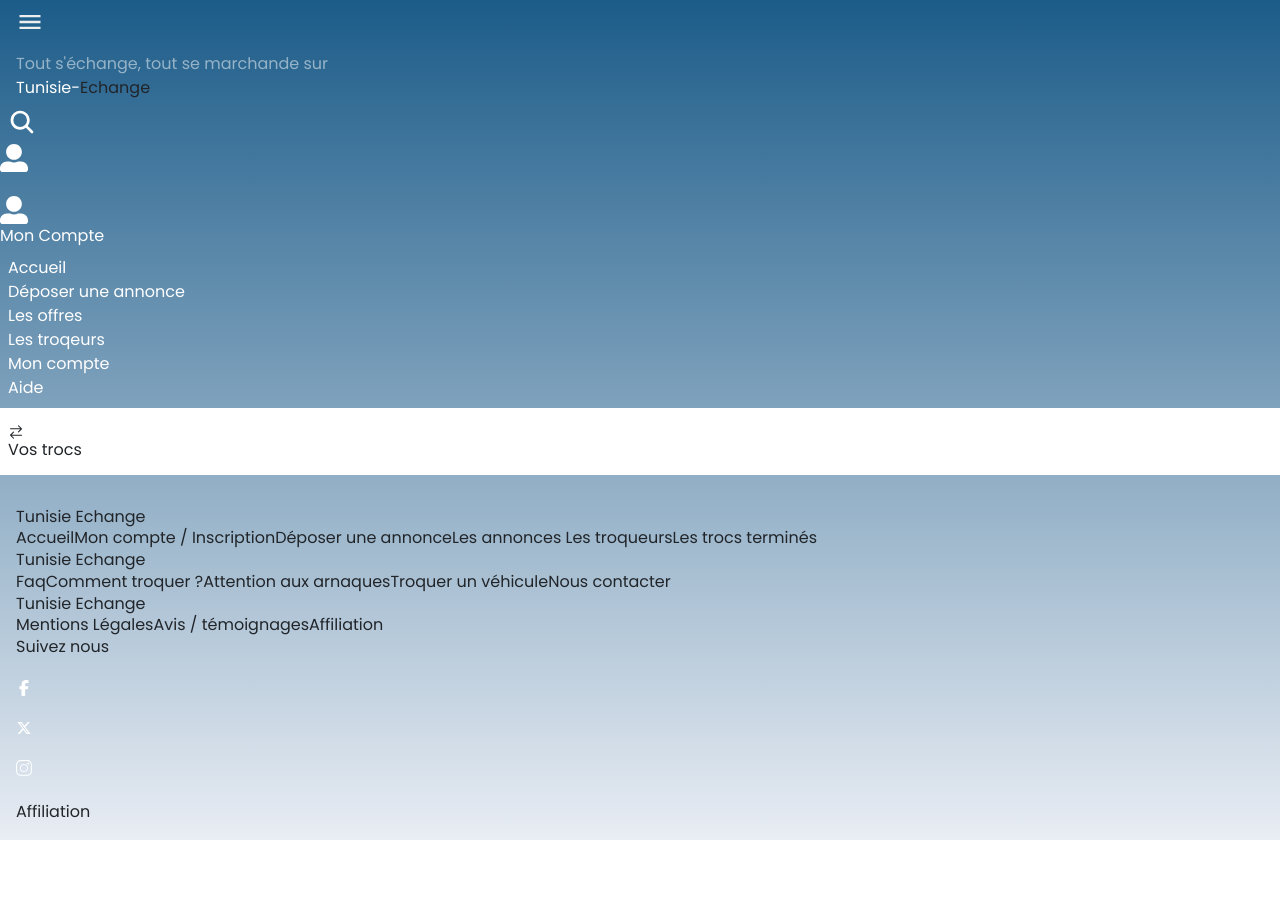
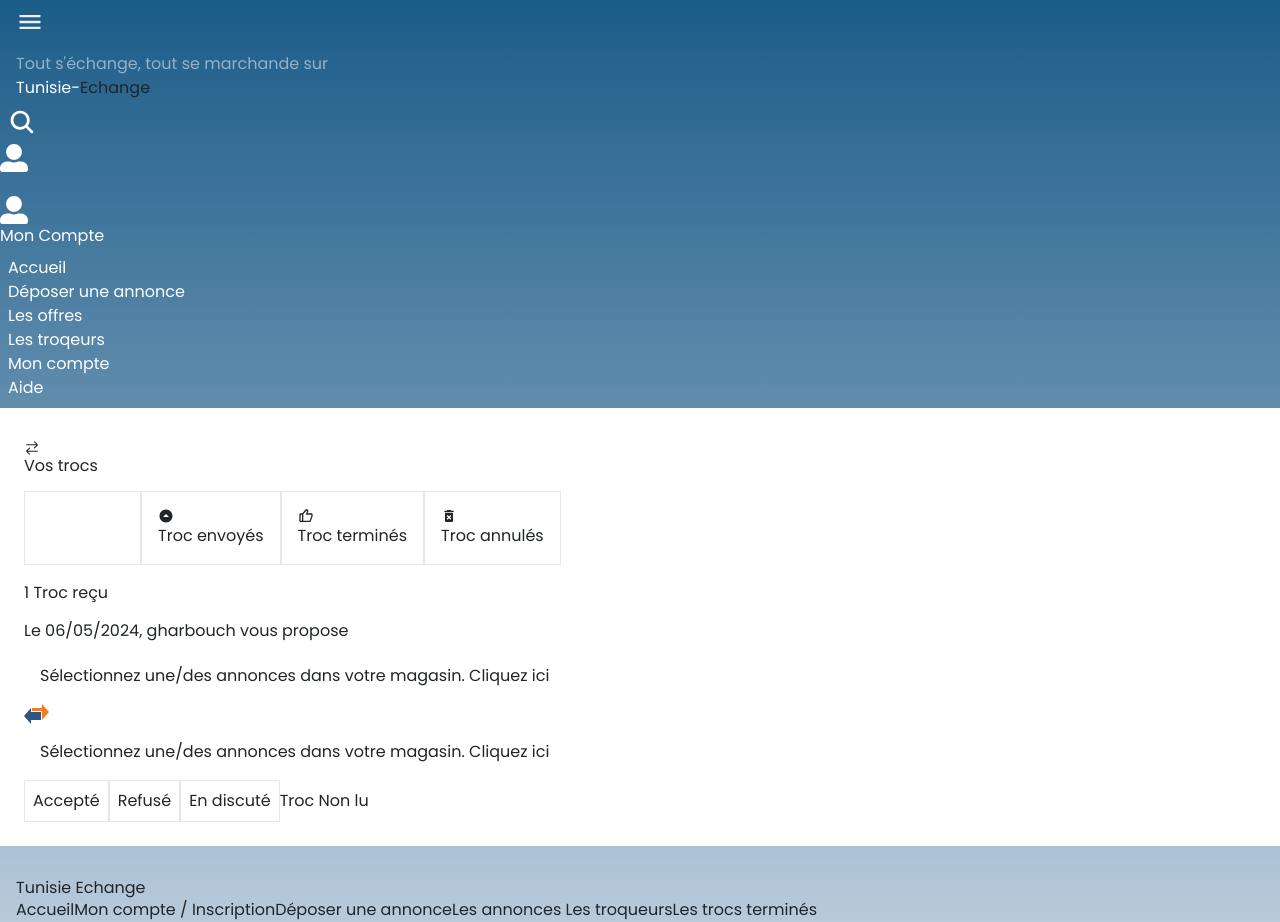
Before and after one commit to GharbiHaithem/tunisian-troc, a React (Vite) app: page /mytrocs in a window 1280 px wide. Shown: the top 922 px of the page. Before the commit the page ends 840 px from the top, so only its background shows below. Built offline with nearby package versions, Linux system fonts and the light colour scheme.

Commit message:
updateV1

```diff
--- a/src/Component/MyTrocs/index.jsx
+++ b/src/Component/MyTrocs/index.jsx
@@ -1,11 +1,45 @@
 import React from 'react'
 import { GoArrowSwitch } from "react-icons/go";
+import { IoMdArrowDropdownCircle } from "react-icons/io";
+import { IoMdArrowDropupCircle } from "react-icons/io";
+import { BiLike } from "react-icons/bi";
+import { MdDeleteForever } from "react-icons/md";
+import i1 from '../../images/echange.png'
 const MyTrocs = () => {
   return (
-    <div className='md:w-[80%] bg-white h-[max-content] mx-auto w-full p-2'>
+    <div className='md:w-[80%] bg-white h-[max-content] mx-auto w-full p-4'>
         <div className='flex gap-1 text-lg font-bold py-2 text-[#1c5c89]'>
         <GoArrowSwitch />  <h5>Vos trocs</h5>
         </div>
+        <div className='flex md:flex-row md:w-[90%] w-full md:mx-auto md:justify-between flex-wrap gap-1 md:px-5 mt-2'>
+               <button className='md:w-[20%]  w-[calc(50%-4px)] p-3 border-1 border-[#1c5c89]  bg-[#1c5c89] text-white flex flex-col justify-center items-center gap-2'><IoMdArrowDropdownCircle  className='font-bold text-2xl'/><span>Troc reçus</span></button>
+               <button className='md:w-[20%] w-[calc(50%-4px)] p-3 border-1 border-[#1c5c89] text-[#1c5c89] bg-white flex flex-col justify-center items-center gap-2'><IoMdArrowDropupCircle  className='font-bold text-2xl'/><span>Troc envoyés</span></button>
+               <button className='md:w-[20%] w-[calc(50%-4px)] p-3 border-1 border-[#1c5c89] text-[#1c5c89]  bg-white flex flex-col justify-center items-center gap-2'><BiLike  className='font-bold text-2xl'/><span>Troc terminés</span></button>
+               <button className='md:w-[20%] w-[calc(50%-4px)] p-3 border-1 border-[#1c5c89] text-[#1c5c89] bg-white flex flex-col justify-center items-center gap-2'><MdDeleteForever  className='font-bold text-2xl'/><span>Troc annulés</span></button>
+
+        </div>
+      <div className='md:w-[90%] w-full mx-auto md:px-5 mt-3'>    <span className='mt-2'>1 Troc reçu</span>
+      <h6 className='mt-3 '>Le 06/05/2024,<span className='text-sm font-bold'> gharbouch</span> vous propose</h6>
+    <div className='flex md:flex-row  mt-2 md:justify-between flex-col gap-2 '>
+    <div className='h-[160px] md:w-[40%] w-full p-3 z-40 relative flex justify-center rounded-lg gap-3  bg-[#fff2ef]'>
+    <p className='text-lg font-light'>Sélectionnez une/des annonces dans votre magasin. <span  className='underline font-medium'>Cliquez ici</span></p>
+
+  </div>
+ <div className='md:flex   md:items-center w-[40px]  block mx-auto md:justify-center'>
+ <img className='w-[30px] h-[30px]' src={i1} />
+ </div>
+  <div className='h-[160px]  md:w-[40%] w-full p-3 z-40 relative flex justify-center rounded-lg gap-3 l bg-[#f2f5fe]'>
+    <p className='text-lg font-light'>Sélectionnez une/des annonces dans votre magasin. <span   className='underline font-medium'>Cliquez ici</span></p>
+
+  </div>
+  <div className='md:w-[9%] w-full flex flex-col gap-1 justify-center'>
+    <button className='border-1 bg-green-200 border-[-green-500] p-2 text-green-700 text-xs'>Accepté</button>
+    <button className='border-1 bg-red-200 border-[red-400] p-2  text-red-700 text-xs'>Refusé</button>
+    <button className='border-1 bg-blue-200 border-[-blue-600] p-2  text-blue-600 text-xs'>En discuté</button>
+    <span className='text-center'>Troc Non lu</span>
+  </div>
+    </div>
+       </div>
     </div>
   )
 }
```
